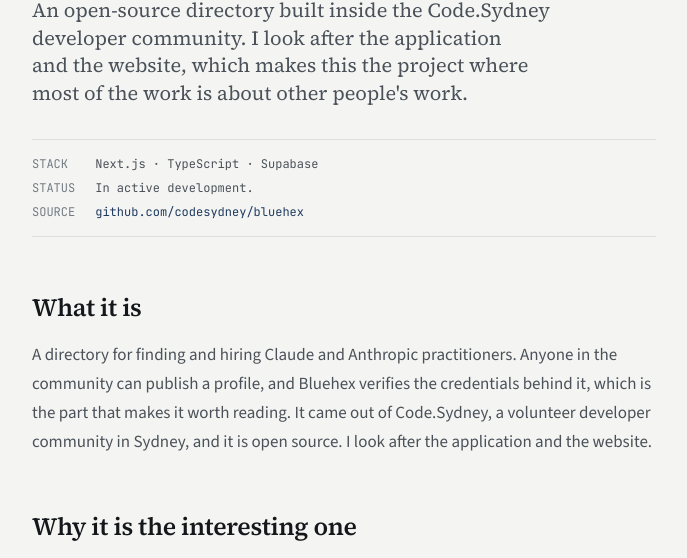
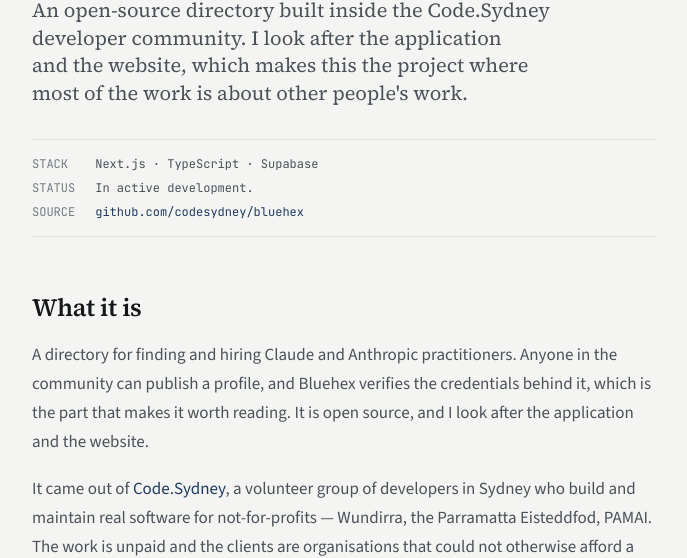
Before and after one commit to davidtaing/portfolio, an Astro site: page /projects/bluehex in a window 1280 px wide. Shown: the part 203-761 px from the top of the page, without its empty margins (296-983 px from the left). Built offline with nearby package versions, Linux system fonts and the light colour scheme; Astro itself is replaced by a stand-in of ours.

Commit message:
feat(bluehex): give Code.Sydney its own paragraph and a link
Code.Sydney was a subordinate clause and was not linked. It is the reason the project exists and the reason it is the only multi-author project on the site, so it gets a sentence of its own and a link to code.sydney.

Names three of the not-for-profits the group builds for, and says the work is unpaid, because that is the constraint that makes the contributor infrastructure described further down the entry load-bearing rather than ceremonial.

```diff
--- a/src/content/projects/bluehex.mdx
+++ b/src/content/projects/bluehex.mdx
@@ -11,7 +11,9 @@
 
 ## What it is
 
-A directory for finding and hiring Claude and Anthropic practitioners. Anyone in the community can publish a profile, and Bluehex verifies the credentials behind it, which is the part that makes it worth reading. It came out of Code.Sydney, a volunteer developer community in Sydney, and it is open source. I look after the application and the website.
+A directory for finding and hiring Claude and Anthropic practitioners. Anyone in the community can publish a profile, and Bluehex verifies the credentials behind it, which is the part that makes it worth reading. It is open source, and I look after the application and the website.
+
+It came out of [Code.Sydney](https://code.sydney), a volunteer group of developers in Sydney who build and maintain real software for not-for-profits — Wundirra, the Parramatta Eisteddfod, PAMAI. The work is unpaid and the clients are organisations that could not otherwise afford a development team, which is a useful constraint: nothing ships because someone was paid to ship it.
 
 ## Why it is the interesting one
 
```
